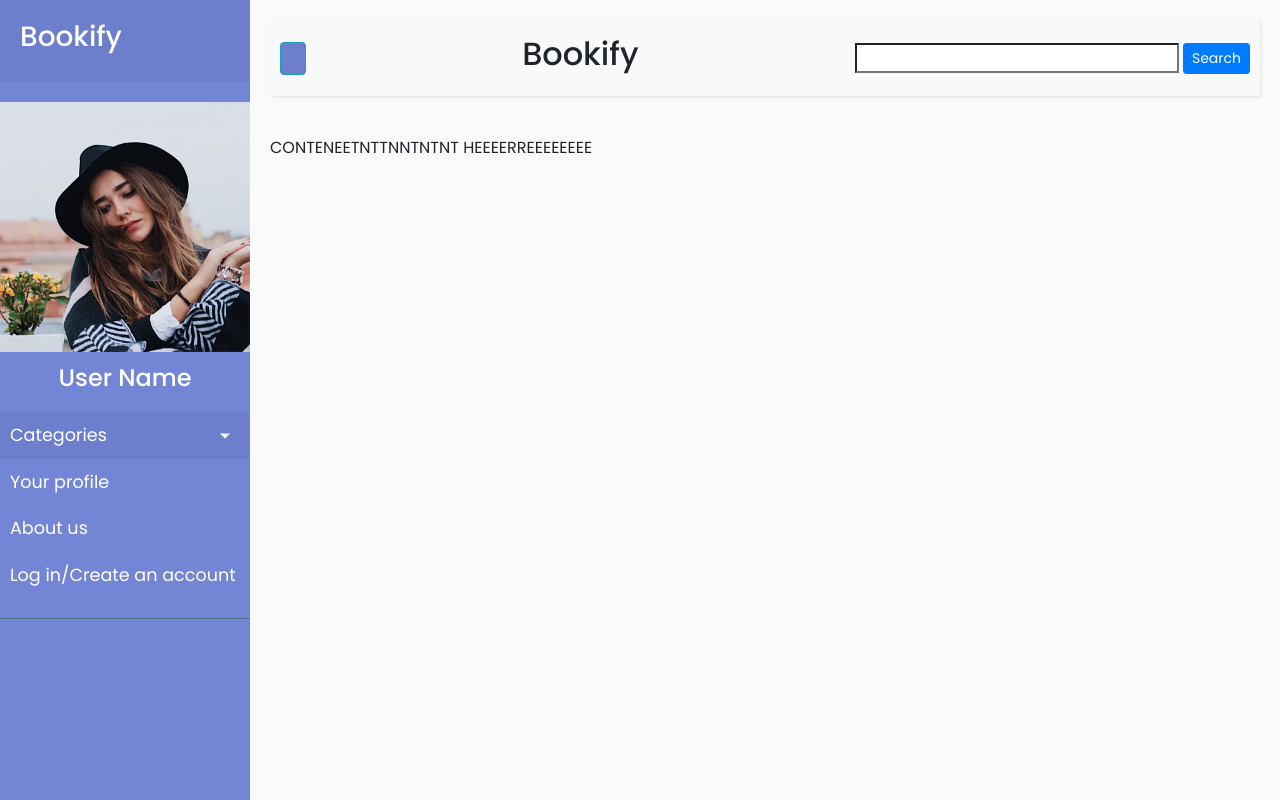
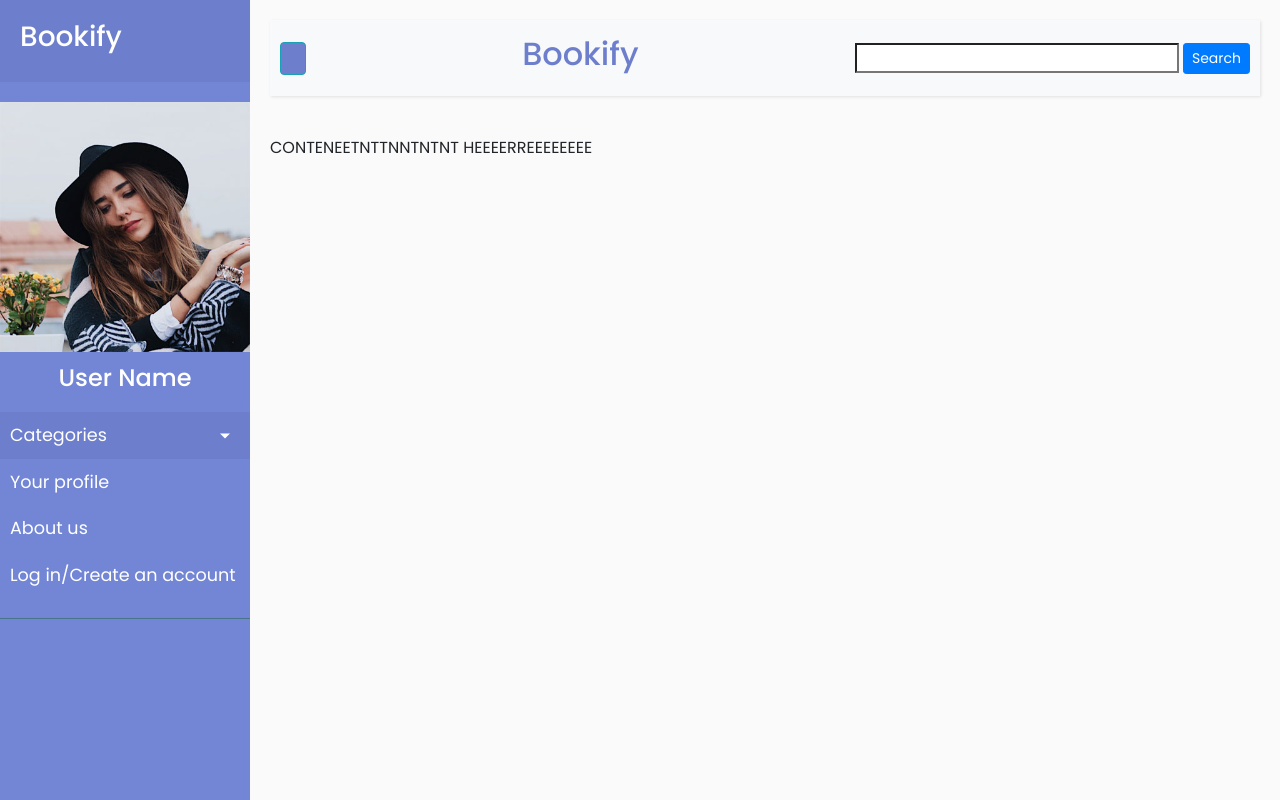
Before and after one commit to OmarDakka/Mlokheyya, a Django app: page /books/home in a window 1280 px wide. Run offline with Django 3.2, Linux system fonts and the light colour scheme; some libraries are stand-ins or nearby versions.

Commit message:
added color to logo

```diff
--- a/books_app/templates/About_us.html
+++ b/books_app/templates/About_us.html
@@ -23,6 +23,10 @@
 
       .buttonStretch {
         height: 33px;
+      }
+
+      .bookify-color {
+        color: #6d7fcc;
       }
     </style>
 </head>
```
